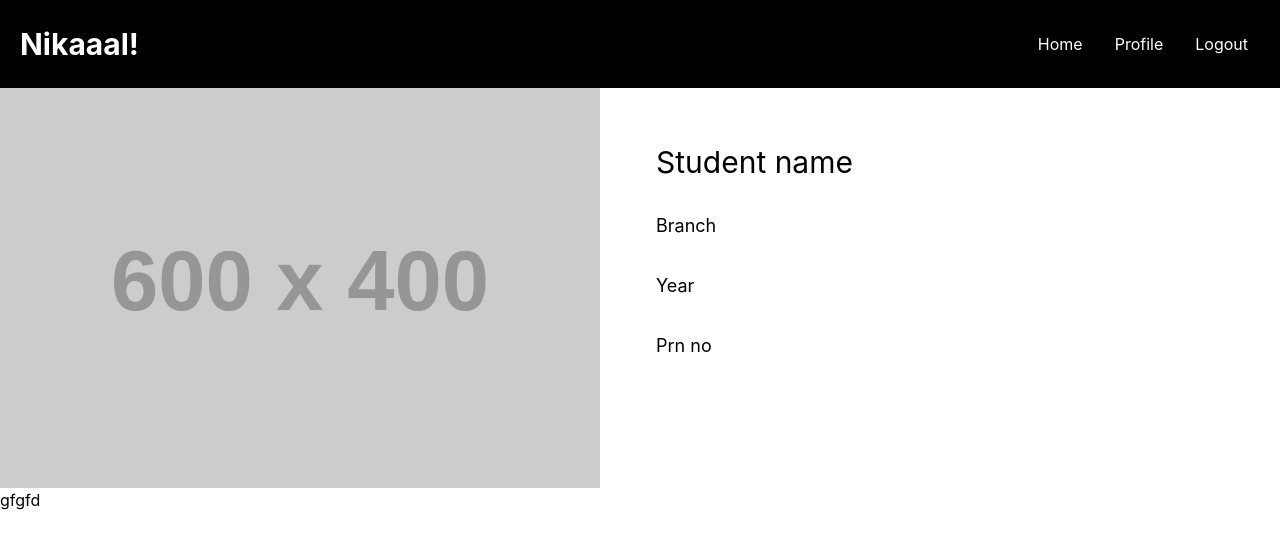
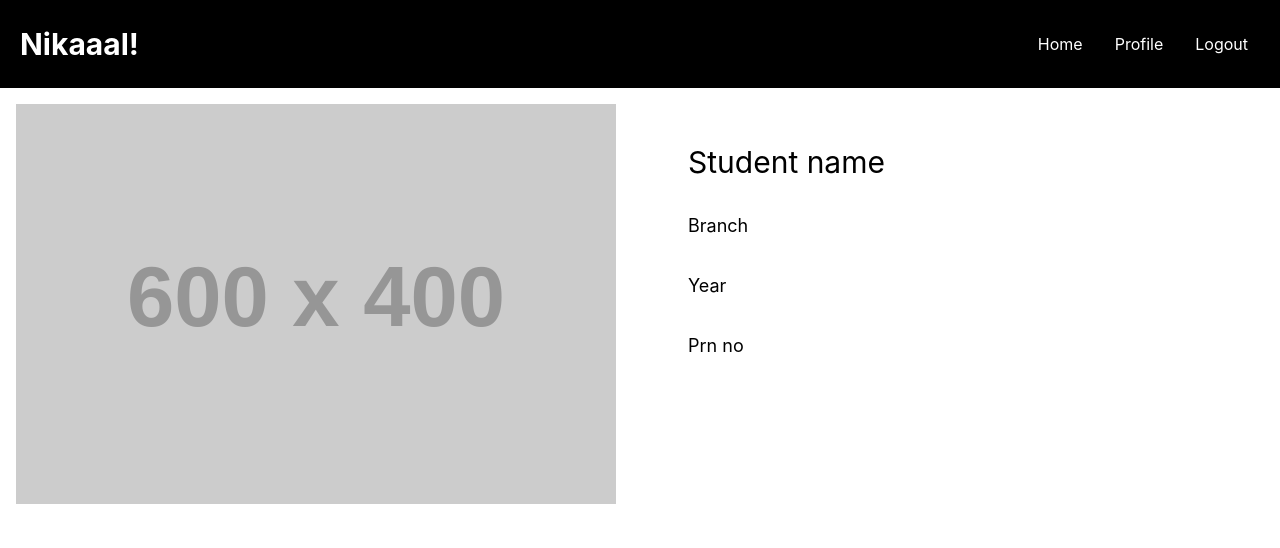
Before and after one commit to programmerpranit/codeissance_35_vadapav, a Next.js app: page /student/profile in a window 1280 px wide. Shown: the top 548 px of the page. Built offline with nearby package versions, Linux system fonts and the light colour scheme.

Commit message:
profile updated

```diff
--- a/pages/student/profile.jsx
+++ b/pages/student/profile.jsx
@@ -26,7 +26,7 @@ const Profile = () => {
             <img
               src={"https://dummyimage.com/600x400"}
               alt="Profile Image"
-              className="flex "
+              className="flex m-4"
             />
           </div>
           <div className="flex flex-col m-4 p-6 border-black">
@@ -37,7 +37,7 @@ const Profile = () => {
           </div>
         </div>
         <div>
-          gfgfd
+
         </div>
       </div>
     </>
```
